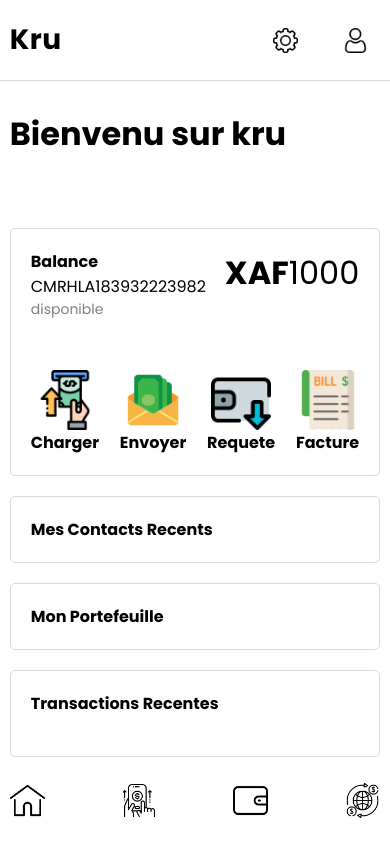
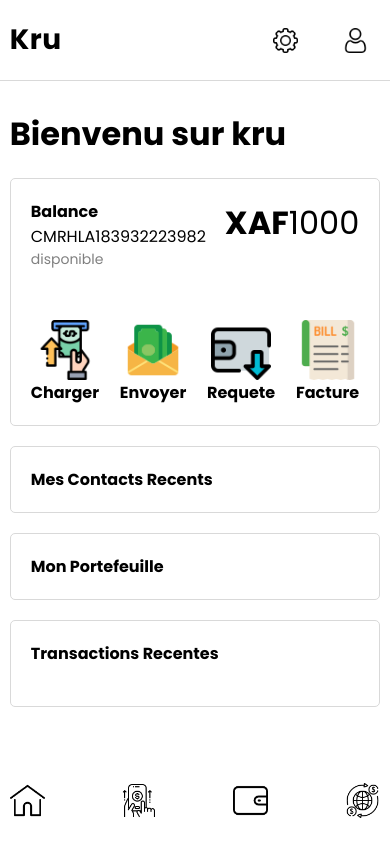
Before and after one commit to pierreEdimo/kru_ui, a Next.js app: page / in a window 390 px wide. Built offline with nearby package versions, Linux system fonts and the light colour scheme.

Commit message:
ajouter le padding dans le innerlayout

```diff
--- a/pages/index.tsx
+++ b/pages/index.tsx
@@ -106,7 +106,6 @@ export default function Home() {
                         </div>
                         <div className={styles.mobileHomeContainer}>
                             <span className={styles.bodyTitle}>Bienvenu sur kru</span>
-                            <div style={{height: 30}}></div>
                             <Card>
                                 <div className={styles.balanceCardContainer}>
                                     <div className={styles.balanceFlex}>
--- a/styles/inner.layout.module.scss
+++ b/styles/inner.layout.module.scss
@@ -1,3 +1,9 @@
 .innerLayout{
     padding: 110px 0 10px 0;
 }
+
+@media screen and (max-width: 767px) {
+  .innerLayout{
+      padding: 110px 0 110px 0;
+  }
+}
```
